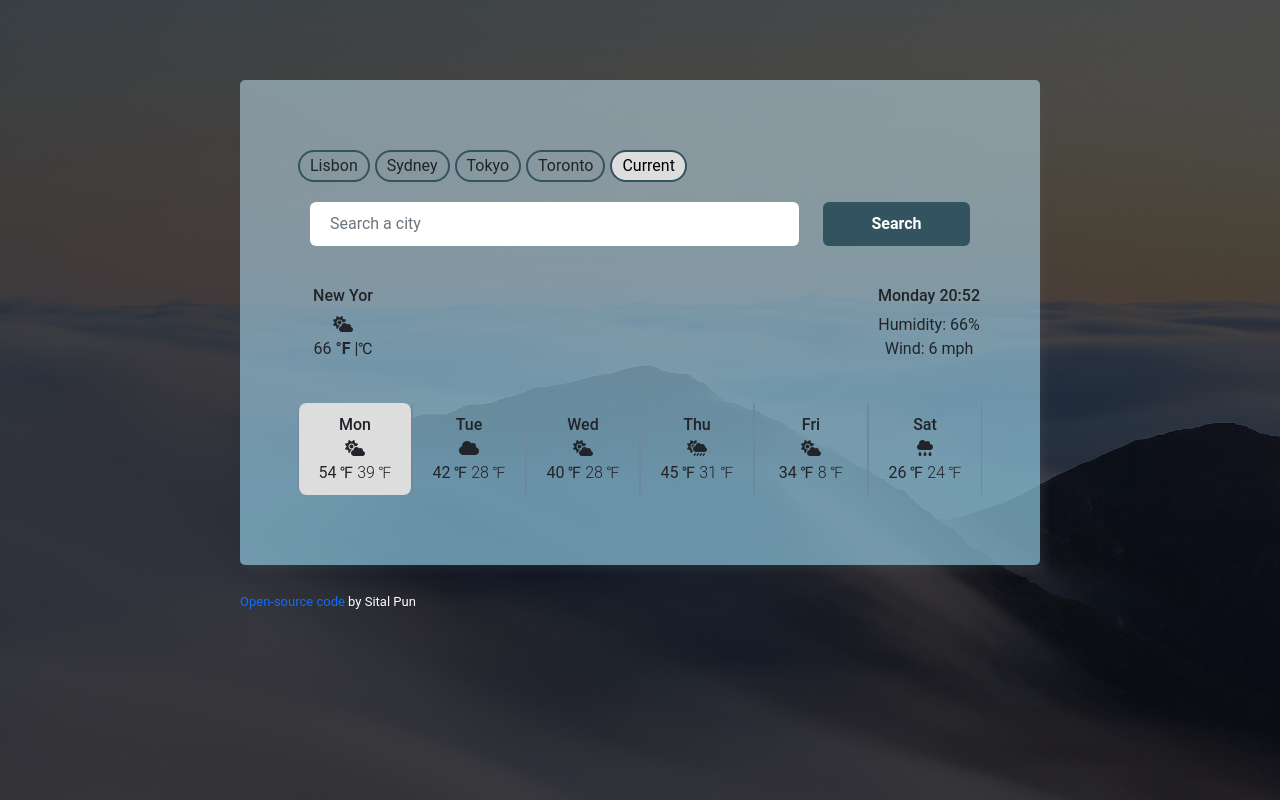
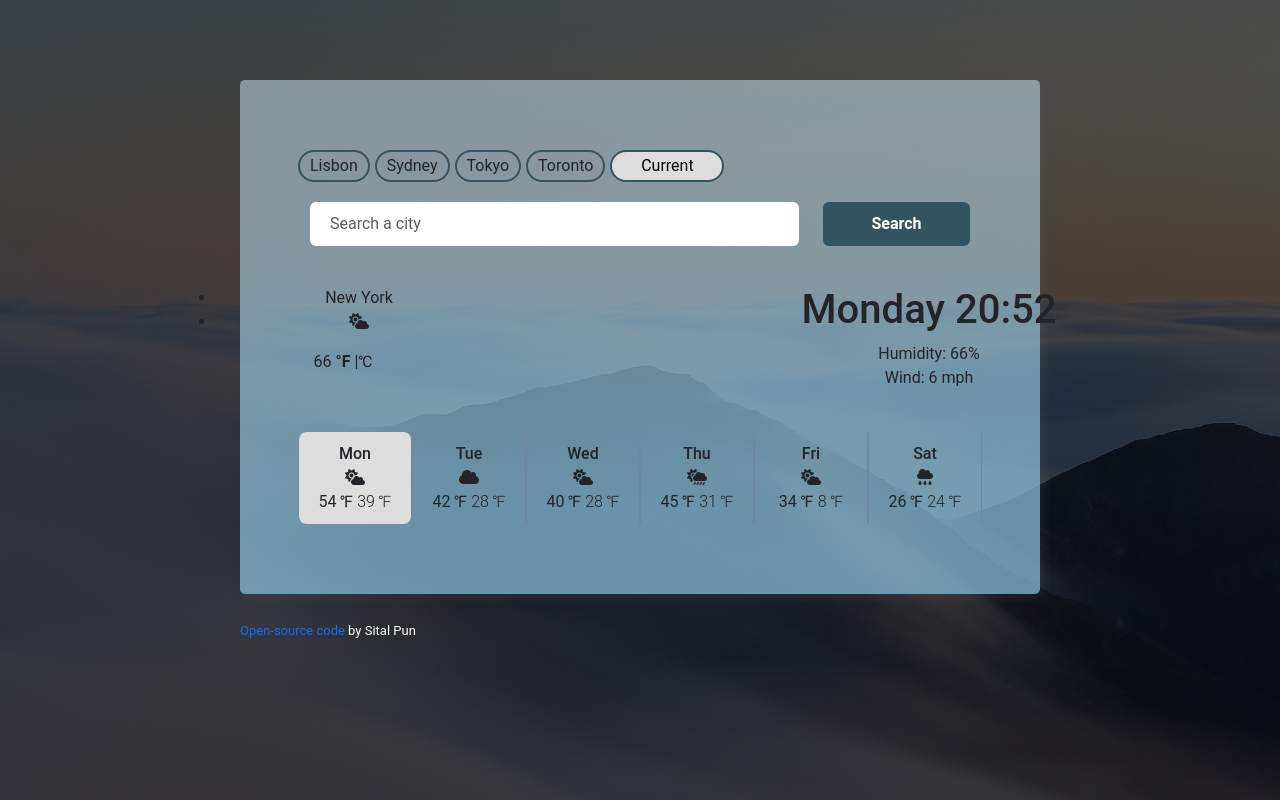
Before and after one commit to spun21m/weather-react-project, a React (Create React App) app: page / in a window 1280 px wide. Built offline with nearby package versions, Linux system fonts and the light colour scheme.

Commit message:
Added bootstrap npm

```diff
--- a/package.json
+++ b/package.json
@@ -6,6 +6,7 @@
     "@testing-library/jest-dom": "^5.17.0",
     "@testing-library/react": "^13.4.0",
     "@testing-library/user-event": "^13.5.0",
+    "bootstrap": "^5.3.1",
     "react": "^18.2.0",
     "react-dom": "^18.2.0",
     "react-scripts": "5.0.1",
--- a/public/index.html
+++ b/public/index.html
@@ -10,26 +10,9 @@
       content="Web site created using create-react-app"
     />
     <link rel="apple-touch-icon" href="%PUBLIC_URL%/logo192.png" />
-    <!--
-      manifest.json provides metadata used when your web app is installed on a
-      user's mobile device or desktop. See https://developers.google.com/web/fundamentals/web-app-manifest/
-    -->
+
     <link rel="manifest" href="%PUBLIC_URL%/manifest.json" />
-    <!--
-      Notice the use of %PUBLIC_URL% in the tags above.
-      It will be replaced with the URL of the `public` folder during the build.
-      Only files inside the `public` folder can be referenced from the HTML.
 
-      Unlike "/favicon.ico" or "favicon.ico", "%PUBLIC_URL%/favicon.ico" will
-      work correctly both with client-side routing and a non-root public URL.
-      Learn how to configure a non-root public URL by running `npm run build`.
-    -->
-    <link
-      href="https://cdn.jsdelivr.net/npm/bootstrap@5.2.3/dist/css/bootstrap.min.css"
-      rel="stylesheet"
-      integrity="sha384-rbsA2VBKQhggwzxH7pPCaAqO46MgnOM80zW1RWuH61DGLwZJEdK2Kadq2F9CUG65"
-      crossorigin="anonymous"
-    />
     <script
       src="https://kit.fontawesome.com/eab160de55.js"
       crossorigin="anonymous"
@@ -41,15 +24,5 @@
   <body>
     <noscript>You need to enable JavaScript to run this app.</noscript>
     <div id="root"></div>
-    <!--
-      This HTML file is a template.
-      If you open it directly in the browser, you will see an empty page.
-
-      You can add webfonts, meta tags, or analytics to this file.
-      The build step will place the bundled scripts into the <body> tag.
-
-      To begin the development, run `npm start` or `yarn start`.
-      To create a production bundle, use `npm run build` or `yarn build`.
-    -->
   </body>
 </html>
--- a/src/Weather.js
+++ b/src/Weather.js
@@ -33,8 +33,14 @@ export default function Weather() {
 
           <div class="row" id="current-weather-info">
             <div class="col">
-              <h1 id="input-city">New Yor</h1>
-              <i class="fa-solid fa-cloud-sun"></i>
+              <ul>
+                <li>New York</li>
+                <li>
+                  <i class="fa-solid fa-cloud-sun"></i>
+                </li>
+              </ul>
+              {/* <h1 id="input-city">New York</h1>
+              <i class="fa-solid fa-cloud-sun"></i> */}
               <p>
                 <span id="degreeTemperature"> 66</span>
                 <span class="degree-in-fahrenheit dark"> °F </span>|
```
Also changed, not shown: src/index.js (+8 -9 lines), 1 other file (tests, documents, lock files or other folders).
